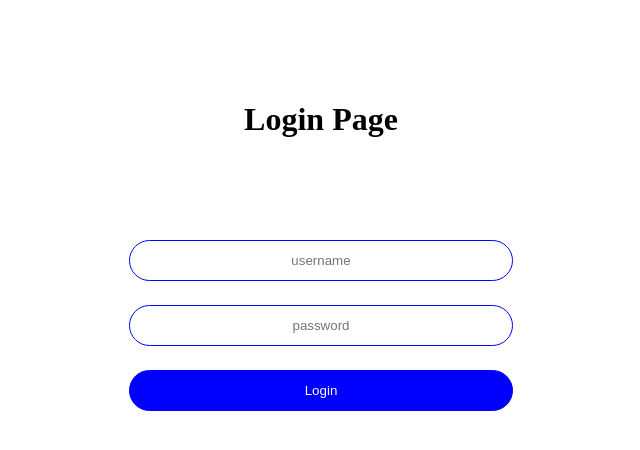
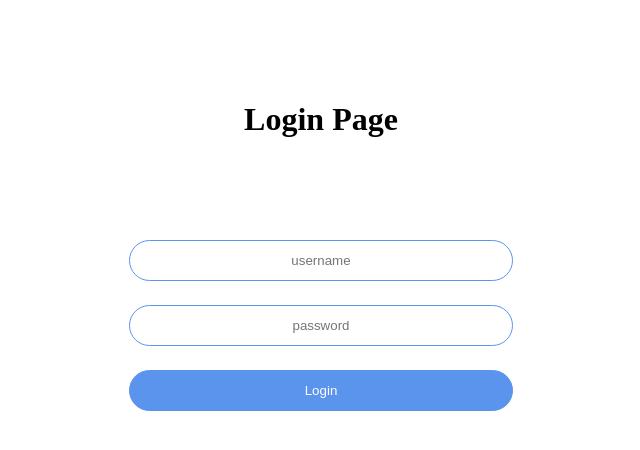
Before and after one commit to abishalih/testsatukode, an Angular app in the folder test-case/: page /login in a window 1280 px wide. Shown: the top 450 px of the page, without its empty margins (319-959 px from the left). Built offline with nearby package versions, Linux system fonts and the light colour scheme.

Commit message:
feature: integrate login with service HTTP client and save auth payload to localStorage

```diff
--- a/test-case/src/app/pages/login/login.component.html
+++ b/test-case/src/app/pages/login/login.component.html
@@ -1,8 +1,8 @@
 <main>
     <h1>Login Page</h1>
-    <form action="">
-        <input type="text" placeholder="username" />
-        <input type="password" placeholder="password" />
+    <form (ngSubmit)="onSubmit()">
+        <input type="text" placeholder="username" name="username" [(ngModel)]="authPayload.username" />
+        <input type="password" placeholder="password" name="password" [(ngModel)]="authPayload.password" />
         <input type="submit" value="Login" />
     </form>
 </main>
--- a/test-case/src/app/pages/login/login.component.scss
+++ b/test-case/src/app/pages/login/login.component.scss
@@ -12,13 +12,13 @@ main {
         flex-direction: column;
         gap: 1.5rem;
         input{
-            border: 1px solid blue;
+            border: 1px solid #5b94ed;
             border-radius: 1.5rem;
             padding: .75rem 1rem;
             text-align: center;
         }
         input[type="submit"]{
-            background-color: blue;
+            background-color: #5b94ed;
             color: white;
             cursor: pointer;
         }
--- a/test-case/src/app/pages/login/login.component.ts
+++ b/test-case/src/app/pages/login/login.component.ts
@@ -1,10 +1,46 @@
-import { Component } from '@angular/core';
+import { Component, Injectable } from '@angular/core';
+import { Router } from '@angular/router';
+import { AuthServiceService } from '../../services/auth-service.service';
 
+@Injectable({
+  providedIn: 'root'
+})
 @Component({
   selector: 'app-login',
   templateUrl: './login.component.html',
   styleUrls: ['./login.component.scss']
 })
 export class LoginComponent {
+  authPayload = {
+    username: '',
+    password: ''
+  };
+  result: any[] = [];
 
+  constructor(private authService: AuthServiceService, private router: Router) { }
+
+  onSubmit() {
+    const authPayload = this.authPayload;
+    this.authService.authLogin().subscribe((result: any[]) => {
+      this.result = result.filter(({username})=>username.toLowerCase() ===authPayload.username.toLowerCase() && username.toLowerCase() === authPayload.password.toLowerCase())
+    });
+    if(this.result.length>0){
+      const {
+        id, name, username, email, address
+      } = this.result[0]
+      console.log({
+        message:"Sukses login",
+        result :{
+          id, name, username, email, address
+        }
+      });
+
+      localStorage.setItem('username', username);
+      localStorage.setItem('name', name);
+      localStorage.setItem('password', authPayload.password);
+      localStorage.setItem('isLogin', "true");
+
+      this.router.navigateByUrl('/');
+    }
+  }
 }
```
